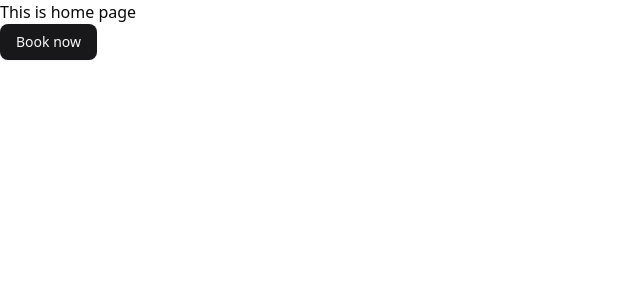
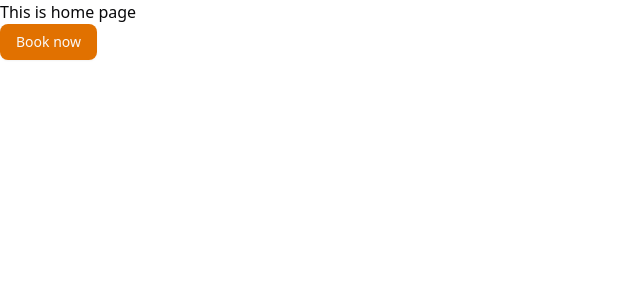
Before and after one commit to TeukuRyanIskandar/boomingPlus, a Next.js app: page / in a window 1280 px wide. Shown: the top 300 px of the page, without its empty margins (0-640 px from the left). Built offline with nearby package versions, Linux system fonts and the light colour scheme.

Commit message:
Styling improvements

```diff
--- a/src/components/dashboard/TheDateTime.tsx
+++ b/src/components/dashboard/TheDateTime.tsx
@@ -2,6 +2,7 @@
 
 import { format } from "date-fns";
 import { useState } from "react";
+
 import { Calendar } from "@/components/ui/calendar";
 import TimeSelector from "@/components/ui/time-selector";
 import { useBooking } from "@/context/BookingContext";
--- a/src/components/dashboard/TheTheme.tsx
+++ b/src/components/dashboard/TheTheme.tsx
@@ -44,14 +44,14 @@ const handleSelect = (id: number) => {
             <CardFooter className="flex justify-between">
               <div>
                 <p className="text-xs">Price</p>
-                <p className="text-xl">{theme.price}</p>
+                <p className="text-xl">RM{theme.price}</p>
               </div>
               <Button
                 variant="ghost"
                 className={`${
                   selectedId === theme.id
-                    ? "bg-amber-600 text-white hover:text-white"
-                    : "bg-white text-amber-600 hover:text-white hover:bg-amber-400"
+                    ? "bg-amber-600 text-white hover:text-amber-500"
+                    : "bg-white text-amber-600 hover:text-white hover:bg-amber-500"
                 }`}
               >
                 {selectedId === theme.id ? "Selected" : "Select Theme"}
--- a/src/components/ui/button.tsx
+++ b/src/components/ui/button.tsx
@@ -10,13 +10,13 @@ const buttonVariants = cva(
     variants: {
       variant: {
         default:
-          "bg-primary text-primary-foreground shadow-xs hover:bg-primary/90 hover:cursor-pointer",
+          "bg-amber-600 text-primary-foreground shadow-xs hover:bg-primary/90 hover:cursor-pointer hover:bg-amber-500",
         destructive:
           "bg-destructive text-white shadow-xs hover:bg-destructive/90 focus-visible:ring-destructive/20 dark:focus-visible:ring-destructive/40 dark:bg-destructive/60",
         outline:
           "border bg-background shadow-xs hover:bg-accent hover:text-accent-foreground dark:bg-input/30 dark:border-input dark:hover:bg-input/50",
         secondary:
-          "bg-secondary text-secondary-foreground shadow-xs hover:bg-secondary/80",
+          "bg-secondary text-secondary-foreground shadow-xs hover:bg-amber-500 hover:text-white hover:cursor-pointer",
         ghost:
           "hover:bg-accent hover:text-accent-foreground dark:hover:bg-accent/50 hover:cursor-pointer",
         link: "text-primary underline-offset-4 hover:underline",
--- a/src/components/ui/calendar.tsx
+++ b/src/components/ui/calendar.tsx
@@ -49,7 +49,7 @@ function Calendar({
         day_range_end:
           "day-range-end aria-selected:bg-primary aria-selected:text-primary-foreground",
         day_selected:
-          "bg-primary text-primary-foreground hover:bg-primary hover:text-primary-foreground focus:bg-primary focus:text-primary-foreground",
+          "bg-amber-600 text-primary-foreground hover:bg-primary hover:text-primary-foreground focus:bg-amber-600 focus:text-primary-foreground",
         day_today: "bg-accent text-accent-foreground",
         day_outside:
           "day-outside text-muted-foreground aria-selected:text-muted-foreground",
```
